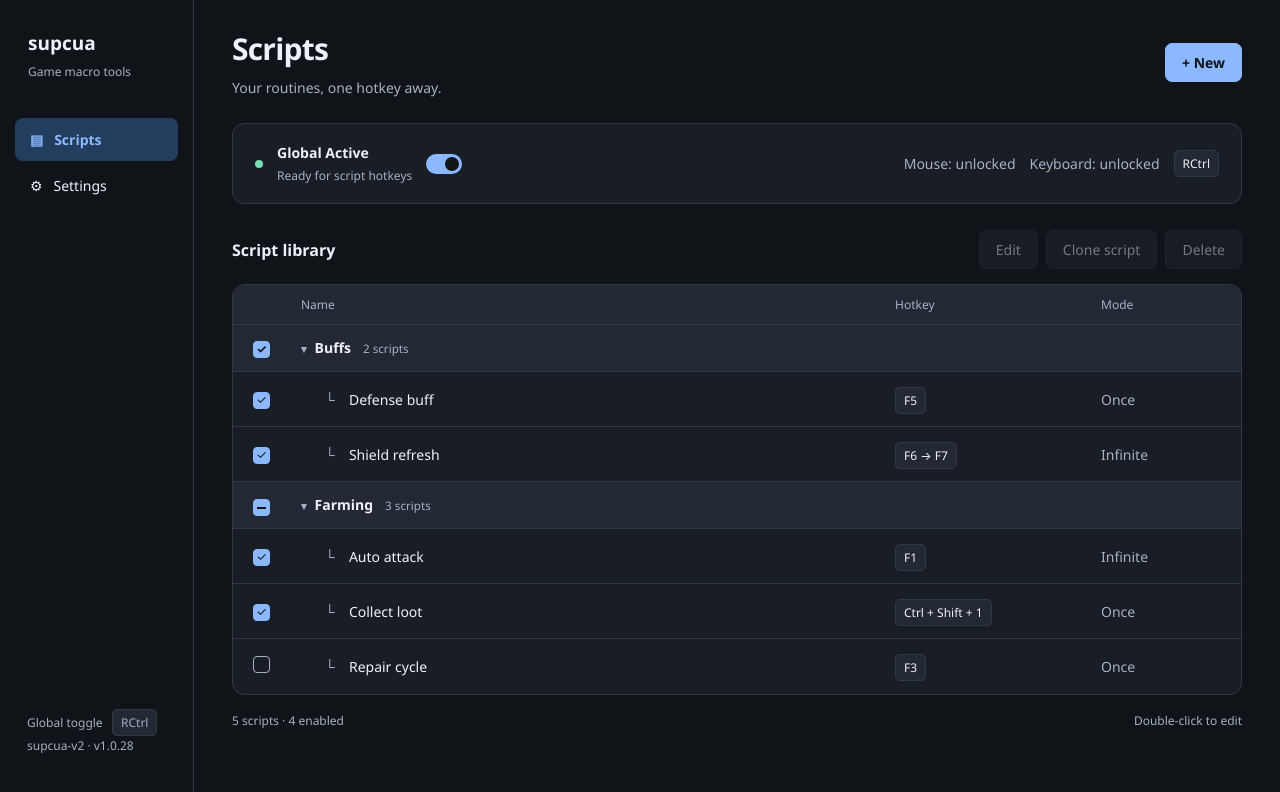
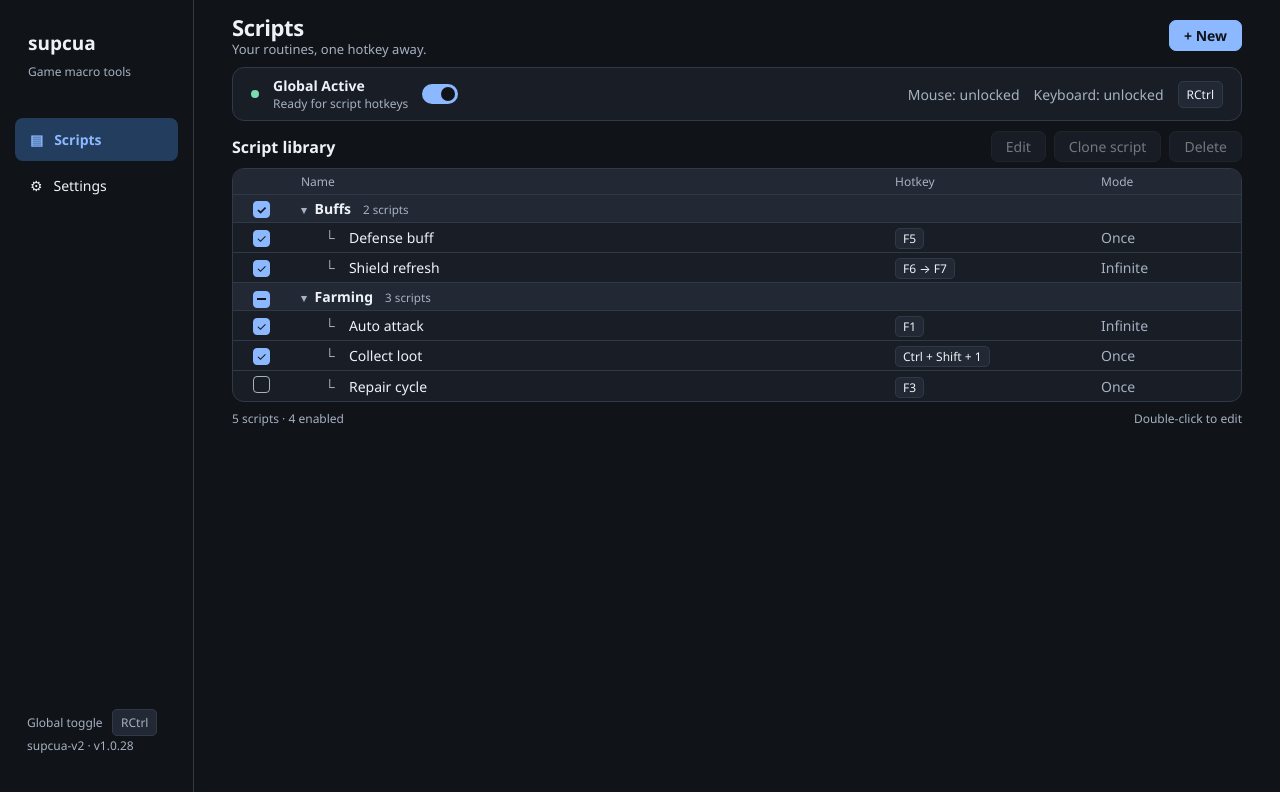
Before and after one commit to aceonline-tools/supcua-v2, a Svelte app in the folder frontend/: page / in a window 1280 px wide. Shown: the top 792 px of the page. Built offline with nearby package versions, Linux system fonts and the light colour scheme.

Commit message:
fix: compact the script list spacing so more scripts fit the main window

```diff
--- a/frontend/src/app.css
+++ b/frontend/src/app.css
@@ -26,25 +26,32 @@ h1{font-size:30px;font-weight:650;letter-spacing:-.8px;margin:0 0 9px}
 h2{font-size:16px;font-weight:650;margin:0}
 .page-head{display:flex;align-items:center;justify-content:space-between;margin-bottom:26px}
 .page-head p{margin:0;color:var(--muted)}
+main:has(>.page-head.dense){padding:14px 38px}
+.page-head.dense{margin-bottom:10px}
+.page-head.dense h1{font-size:22px;line-height:26px;margin:0 0 1px;letter-spacing:-.4px}
+.page-head.dense p{font-size:13px;line-height:16px}
+.page-head.dense button{padding:5px 14px}
 .card{background:var(--surface);border:1px solid var(--line);border-radius:12px}
-.status{display:flex;align-items:center;padding:19px 22px;gap:14px;margin-bottom:26px}
+.status{display:flex;align-items:center;padding:8px 18px;gap:14px;margin-bottom:10px}
 .dot{width:8px;height:8px;border-radius:50%;background:var(--muted);display:inline-block}
 .dot.on{background:var(--green)}
-.hint{font-size:12px;margin-top:5px}
+.hint{font-size:12px;margin-top:0}
 .switch{width:36px;height:20px;padding:0;border:0;background:var(--accent);border-radius:20px;position:relative;flex-shrink:0}
 .switch:after{content:'';position:absolute;right:3px;top:3px;width:14px;height:14px;background:var(--on-accent);border-radius:50%}
 .switch[aria-checked=false]{background:var(--line)}
 .switch[aria-checked=false]:after{right:auto;left:3px;background:var(--muted)}
-.toolbar{display:flex;gap:8px;margin:0 0 15px;align-items:center}
+.toolbar{display:flex;gap:8px;margin:0 0 6px;align-items:center}
+.toolbar button{padding:5px 14px}
 .table{overflow:hidden}
-.tr{display:grid;grid-template-columns:48px 1fr 206px 120px;align-items:center;min-height:55px;border-bottom:1px solid var(--line);padding:0 20px}
+.tr{display:grid;grid-template-columns:48px 1fr 206px 120px;align-items:center;min-height:30px;border-bottom:1px solid var(--line);padding:0 20px}
 .tr:last-child{border:0}
-.th{min-height:40px;font-size:12px;color:var(--muted);background:var(--raised)}
-.group{background:var(--raised);min-height:47px;font-weight:650}
+.th{min-height:26px;font-size:12px;color:var(--muted);background:var(--raised)}
+.group{background:var(--raised);min-height:28px;font-weight:650}
 .group small{font-weight:400;margin-left:12px;color:var(--muted)}
 .chev{border:0;background:none;padding:2px 8px 2px 0;color:var(--muted);font-size:11px}
 .selected{background:var(--selected)}
 .row{cursor:default}
+.row kbd{padding:1px 7px}
 .row .name{display:flex;align-items:center;gap:10px;min-width:0}
 .row .name.tree{padding-left:24px}
 .row .name.tree:before{content:'└';color:var(--muted);margin-right:4px}
@@ -54,7 +61,7 @@ h2{font-size:16px;font-weight:650;margin:0}
 .cb:checked,.cb:indeterminate{background:var(--accent);border-color:var(--accent)}
 .cb:checked:after{content:'✓';font-size:12px;color:var(--on-accent);line-height:1}
 .cb:indeterminate:after{content:'';width:9px;height:2px;background:var(--on-accent)}
-.table-foot{margin-top:17px;display:flex;gap:22px;font-size:12px;color:var(--muted)}
+.table-foot{margin-top:8px;display:flex;gap:22px;font-size:12px;color:var(--muted)}
 .empty{padding:56px 24px;text-align:center}
 .empty p{color:var(--muted);margin:8px 0 20px}
 .banner{margin:0 0 16px;padding:10px 14px;border:1px solid var(--danger);border-radius:8px;color:var(--danger);display:flex;gap:12px;align-items:center}
--- a/frontend/src/components/Scripts.svelte
+++ b/frontend/src/components/Scripts.svelte
@@ -12,7 +12,7 @@
   const failed = $derived(Object.keys(store.unsaved).length);
 </script>
 
-<div class="page-head">
+<div class="page-head dense">
   <div><h1>Scripts</h1><p>Your routines, one hotkey away.</p></div>
   <button class="primary" onclick={() => store.openNew()}>+ New</button>
 </div>
```
